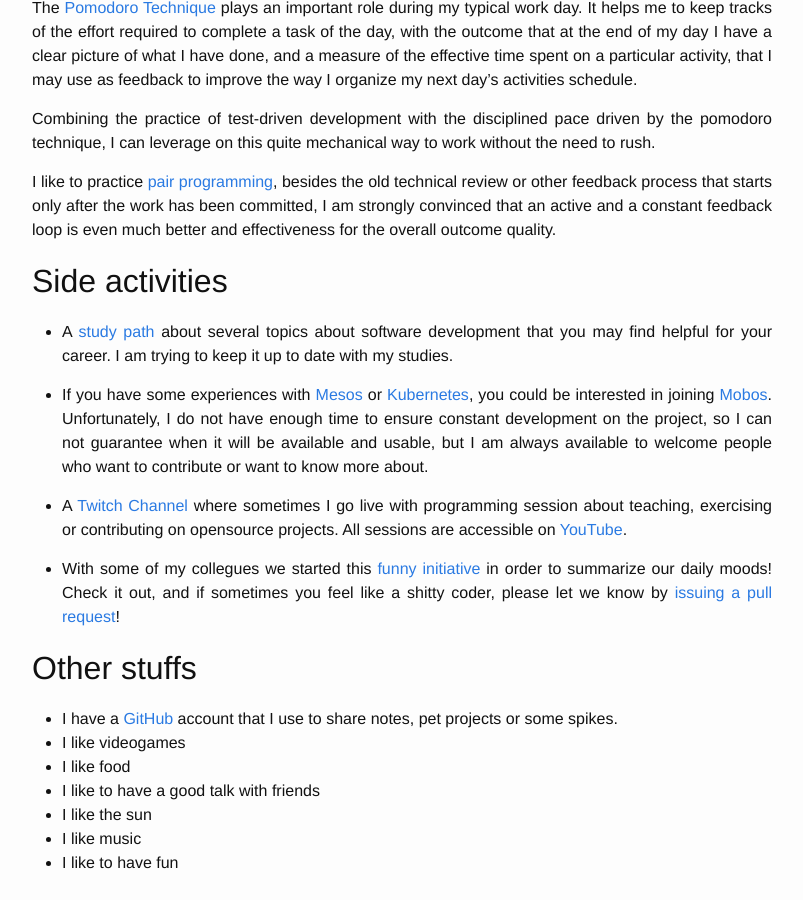
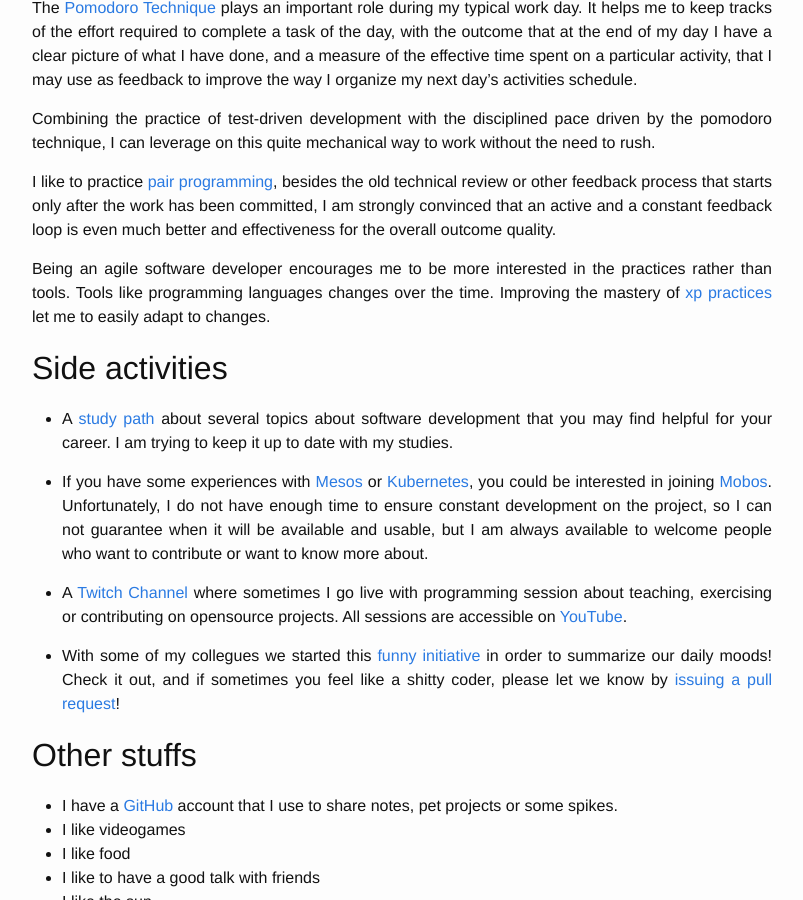
Before and after one commit to joebew42/joebew42.github.io, a Jekyll site: the page built from about.md, in a window 1280 px wide and 900 px high, scrolled down 825 px. Shown: the whole window, without its empty margins (238-1041 px from the left). Built offline with Jekyll 4.4.1, drawn with Linux system fonts in a browser that asks for light colours.

Commit message:
practices over tools

```diff
--- a/about.md
+++ b/about.md
@@ -23,6 +23,8 @@ The [Pomodoro Technique](https://en.wikipedia.org/wiki/Pomodoro_Technique) plays
 Combining the practice of test-driven development with the disciplined pace driven by the pomodoro technique, I can leverage on this quite mechanical way to work without the need to rush.
 
 I like to practice [pair programming](https://en.wikipedia.org/wiki/Pair_programming), besides the old technical review or other feedback process that starts only after the work has been committed, I am strongly convinced that an active and a constant feedback loop is even much better and effectiveness for the overall outcome quality.
+
+Being an agile software developer encourages me to be more interested in the practices rather than tools. Tools like programming languages changes over the time. Improving the mastery of [xp practices](https://en.wikipedia.org/wiki/Extreme_programming_practices) let me to easily adapt to changes.
 
 ## Side activities
 
```
